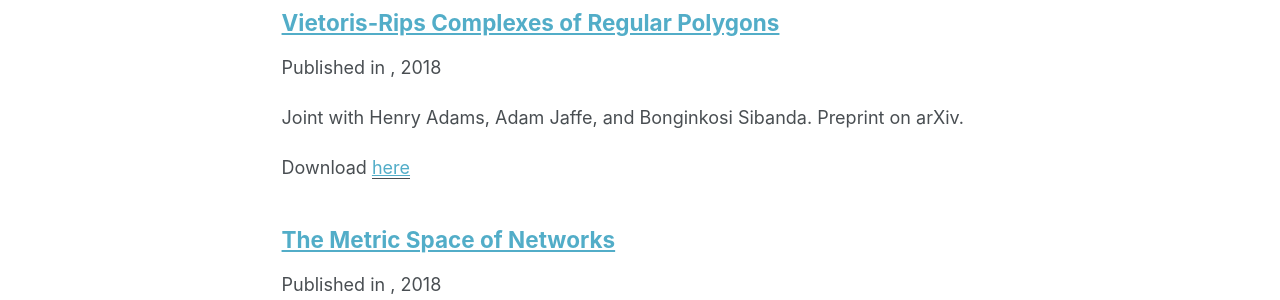
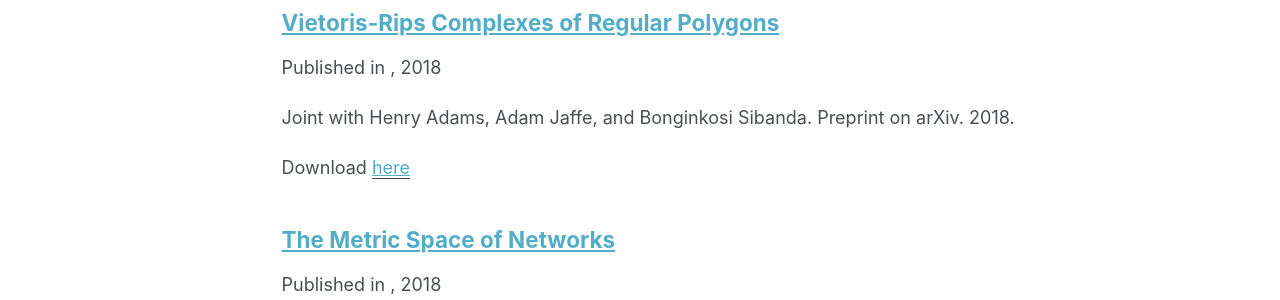
Before and after one commit to samirchowdhury/samirchowdhury.github.io, a Jekyll site: the page built from _pages/publications.md, in a window 1280 px wide and 1266 px high. Shown: the part 645-945 px from the top of the window. Built offline with Jekyll 4.4.1, drawn with Linux system fonts in a browser that asks for light colours; part of the change alters nothing that is shown.

Commit message:
Update 2018-07-28-VR-Polygon.md

```diff
--- a/_publications/2018-07-28-VR-Polygon.md
+++ b/_publications/2018-07-28-VR-Polygon.md
@@ -1,8 +1,10 @@
 ---
 title: "Vietoris-Rips Complexes of Regular Polygons"
 collection: publications
-date: 2018-07-28
-excerpt: 'Joint with Henry Adams, Adam Jaffe, and Bonginkosi Sibanda. Preprint on arXiv.'
+
+excerpt: 'Joint with Henry Adams, Adam Jaffe, and Bonginkosi Sibanda. Preprint on arXiv. 2018.'
 paperurl: 'https://arxiv.org/abs/1807.10971'
 ---
+
+<!-- date: 2018-07-28 -->
 <!-- This paper is about the number 3. The number 4 is left for future work.-->
```
